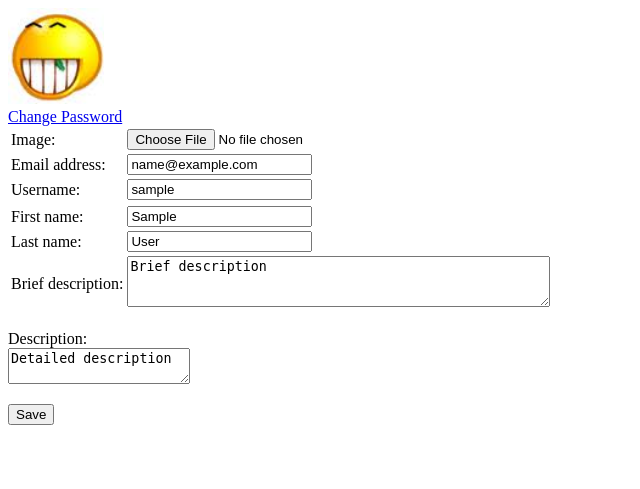
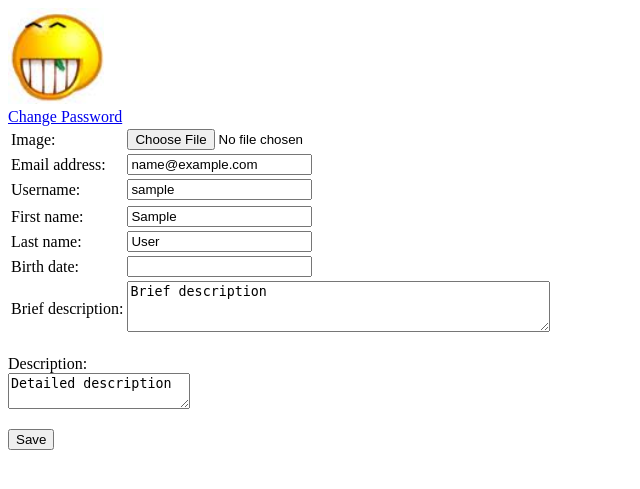
Before and after one commit to yitingli/tingcraft, a Django app: a page that uses tingcraft/templates/users/update.html in a window 1280 px wide. Shown: the top 489 px of the page, without its empty margins (0-640 px from the left). Run offline with Django 3.2, Linux system fonts and the light colour scheme; the visitor is signed in with stand-in values (Sample User, id 1); parts of the project's set-up code (start-up, migrations or seed data) failed here and were passed over; some libraries are stand-ins or nearby versions.

Commit message:
birth date

```diff
--- a/tingcraft/templates/users/update.html
+++ b/tingcraft/templates/users/update.html
@@ -36,6 +36,10 @@
                 <td>{{ form.last_name }}</td>
             </tr>
             <tr>
+                <td>{{ form.birth_date.label_tag }}</td>
+                <td>{{ form.birth_date }}</td>
+            </tr>
+            <tr>
                 <td>{{ form.brief_description.label_tag }}</td>
                 <td>{{ form.brief_description|attr:"rows:3"|attr:"cols:50" }}</td>
             </tr>
--- a/tingcraft/templates/users/user_home.html
+++ b/tingcraft/templates/users/user_home.html
@@ -8,6 +8,7 @@
             <img src="{% get_avatar owner AVATAR_SMALL_CROPPED %}" width="AVATAR_SMALL" height="AVATAR_SMALL" >
             <p>{{ owner.get_full_name }}</p>
             <p>{{ owner.email }}</p>
+            <p>{{ owner.birth_date }}</p>
         </div>
         <div class="cke_contents_ltr">{{ owner.description|safe }}</div>
     </div>
--- a/tingcraft/users/forms.py
+++ b/tingcraft/users/forms.py
@@ -66,7 +66,7 @@ class TingUserUpdateForm(forms.ModelForm):
 
     class Meta:
         model = TingUser
-        fields = ('image', 'email', 'username', 'brief_description', 'first_name', 'last_name', 'description')
+        fields = ('image', 'email', 'username', 'brief_description', 'birth_date', 'first_name', 'last_name', 'description')
 
     def __init__(self, *args, **kwargs):
         self.user = kwargs['initial']['user']
```
